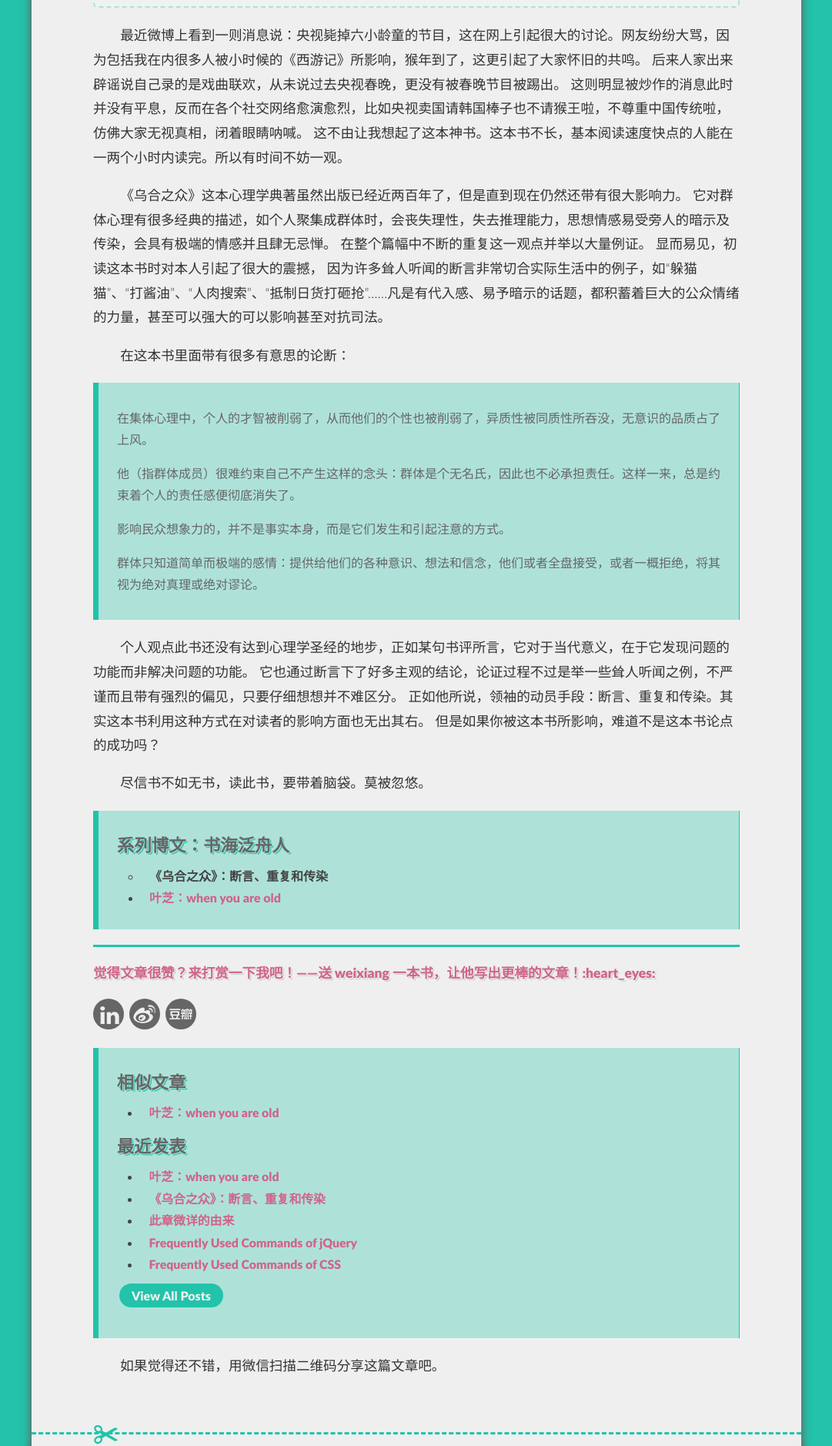
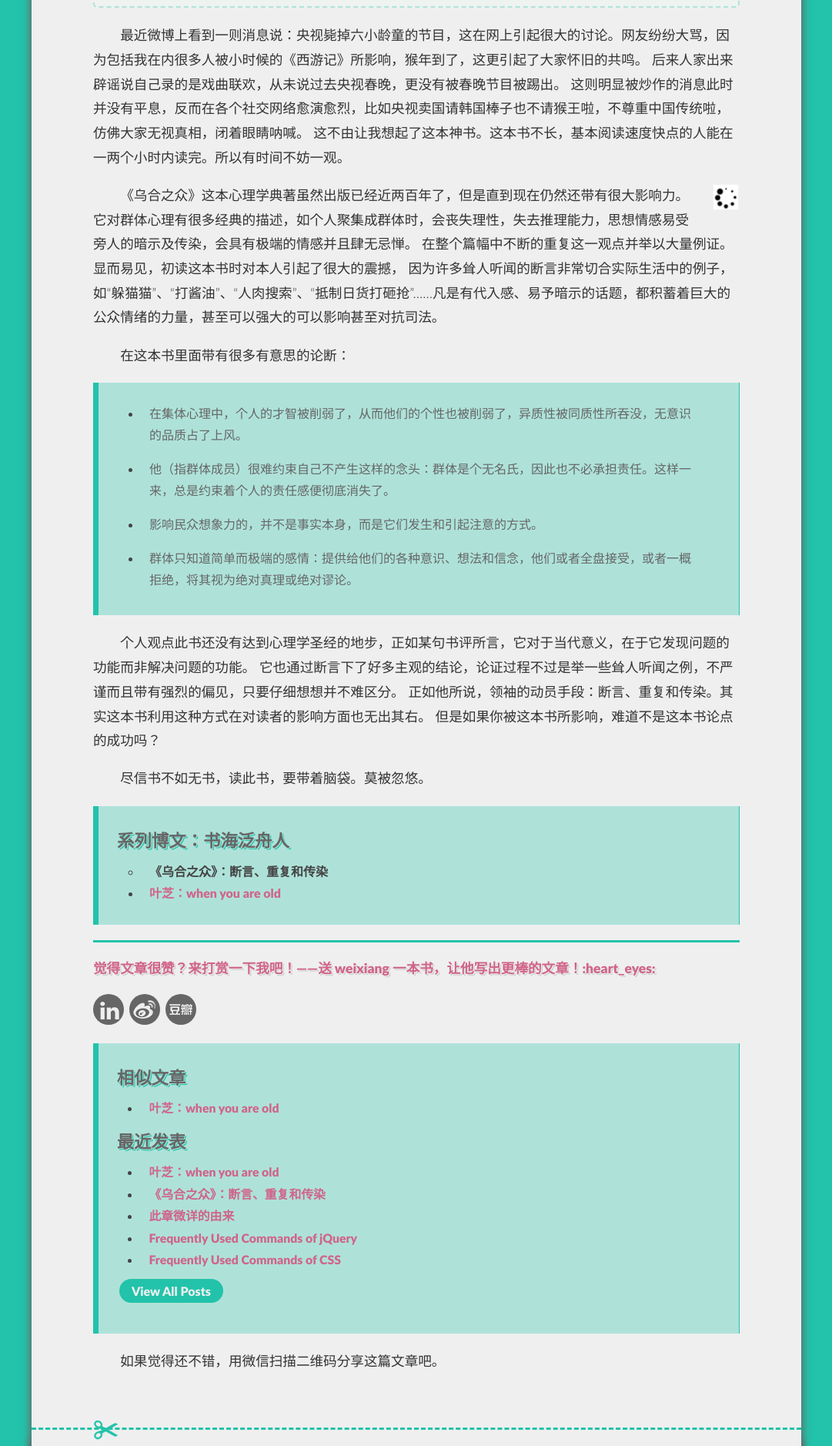
Before and after one commit to zwxscience/MyBlog, a Jekyll site: the page built from _posts/2016-01-27-review-leboin-the-crowd.md, in a window 1280 px wide. Shown: the part 763-2641 px from the top of the page at 77% size, without its empty margins (99-1180 px from the left). Built offline with Jekyll 4.4.1, drawn with Linux system fonts in a browser that asks for light colours; Markdown is read by kramdown in place of the engine named in the settings.

Commit message:
update the book review file.
Signed-off-by: zwxscience <zwxscience@163.com>

```diff
--- a/_posts/2016-01-27-review-leboin-the-crowd.md
+++ b/_posts/2016-01-27-review-leboin-the-crowd.md
@@ -16,6 +16,7 @@
 这则明显被炒作的消息此时并没有平息，反而在各个社交网络愈演愈烈，比如央视卖国请韩国棒子也不请猴王啦，不尊重中国传统啦，仿佛大家无视真相，闭着眼睛呐喊。
 这不由让我想起了这本神书。这本书不长，基本阅读速度快点的人能在一两个小时内读完。所以有时间不妨一观。
 
+<a href="http://book.douban.com/subject/4258830/" target="_blank"><img class="book-img" src="{{ site.loadingImg }}" data-src="http://img3.douban.com/lpic/s4423103.jpg" /></a>
 《乌合之众》这本心理学典著虽然出版已经近两百年了，但是直到现在仍然还带有很大影响力。
 它对群体心理有很多经典的描述，如个人聚集成群体时，会丧失理性，失去推理能力，思想情感易受旁人的暗示及传染，会具有极端的情感并且肆无忌惮。
 在整个篇幅中不断的重复这一观点并举以大量例证。
@@ -23,13 +24,13 @@
 因为许多耸人听闻的断言非常切合实际生活中的例子，如“躲猫猫”、“打酱油”、“人肉搜索”、“抵制日货打砸抢”……凡是有代入感、易予暗示的话题，都积蓄着巨大的公众情绪的力量，甚至可以强大的可以影响甚至对抗司法。
 
 在这本书里面带有很多有意思的论断：
-> 在集体心理中，个人的才智被削弱了，从而他们的个性也被削弱了，异质性被同质性所吞没，无意识的品质占了上风。
+> - 在集体心理中，个人的才智被削弱了，从而他们的个性也被削弱了，异质性被同质性所吞没，无意识的品质占了上风。
 >
-> 他（指群体成员）很难约束自己不产生这样的念头：群体是个无名氏，因此也不必承担责任。这样一来，总是约束着个人的责任感便彻底消失了。
+> - 他（指群体成员）很难约束自己不产生这样的念头：群体是个无名氏，因此也不必承担责任。这样一来，总是约束着个人的责任感便彻底消失了。
 >
-> 影响民众想象力的，并不是事实本身，而是它们发生和引起注意的方式。
+> - 影响民众想象力的，并不是事实本身，而是它们发生和引起注意的方式。
 >
-> 群体只知道简单而极端的感情：提供给他们的各种意识、想法和信念，他们或者全盘接受，或者一概拒绝，将其视为绝对真理或绝对谬论。
+> - 群体只知道简单而极端的感情：提供给他们的各种意识、想法和信念，他们或者全盘接受，或者一概拒绝，将其视为绝对真理或绝对谬论。
 
 个人观点此书还没有达到心理学圣经的地步，正如某句书评所言，它对于当代意义，在于它发现问题的功能而非解决问题的功能。
 它也通过断言下了好多主观的结论，论证过程不过是举一些耸人听闻之例，不严谨而且带有强烈的偏见，只要仔细想想并不难区分。
```
Also changed, not shown: _posts/2016-01-28-review-yeats-when-you-are-old.md (renamed from _posts/2016-01-28-review-yeats-when-uou-are-old.md, +1 -2 lines).
